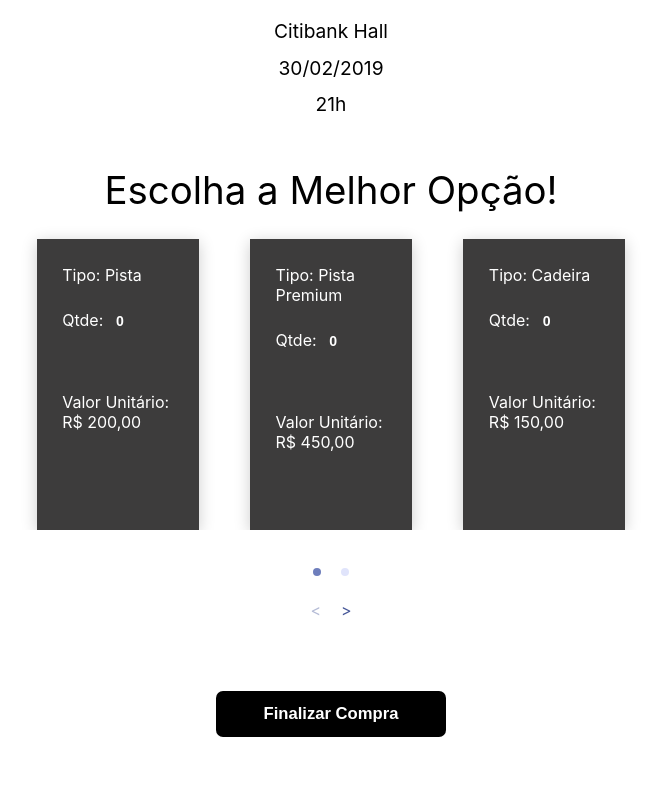
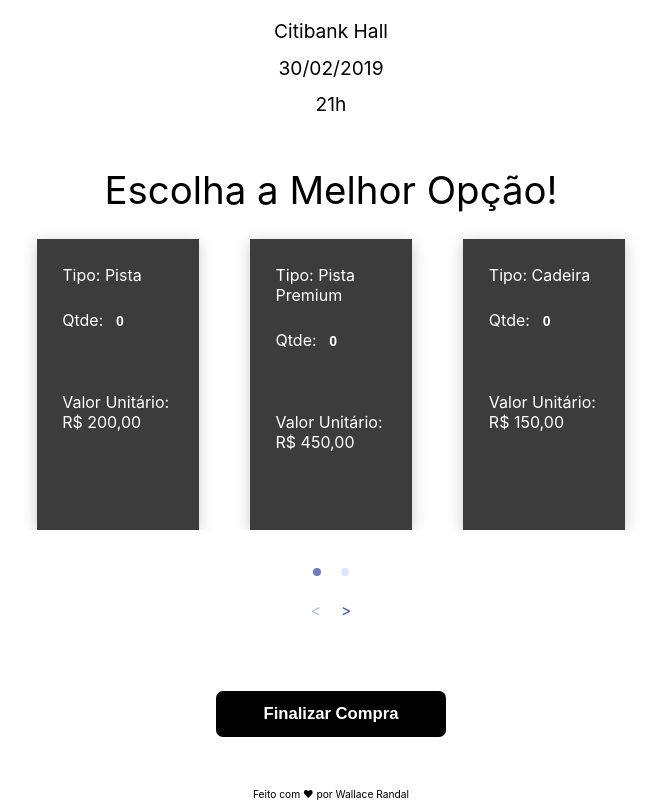
Before and after one commit to wallrandal/deep-purple, a React (Create React App) app: page / in a window 1280 px wide. Shown: the part 684-1484 px from the top of the page, without its empty margins (309-970 px from the left). Built offline with nearby package versions, Linux system fonts and the light colour scheme.

Commit message:
added footer

```diff
--- a/src/Sectors.js
+++ b/src/Sectors.js
@@ -16,7 +16,7 @@ export class Sectors extends Component {
   }
 
   submit() {
-    alert('ok')
+    alert('Compra Finalizada!')
   }
 
   render() {
@@ -47,6 +47,9 @@ export class Sectors extends Component {
           <div className="Sector__submit">
             <button onClick={this.submit} className="Sector__submit__button">Finalizar Compra</button>
           </div>
+          <div className="Sector__footer">
+            Feito com ❤ por Wallace Randal
+          </div>
          </div>
     );
   }
--- a/src/Sectors.scss
+++ b/src/Sectors.scss
@@ -40,6 +40,12 @@
 				padding-left: 1vw;
 			}
 		}
+	}
+
+	&__footer {
+		width: 100%;
+		font-size: .8vw;
+		text-align: center;
 	}
 
 	&__submit {
```
